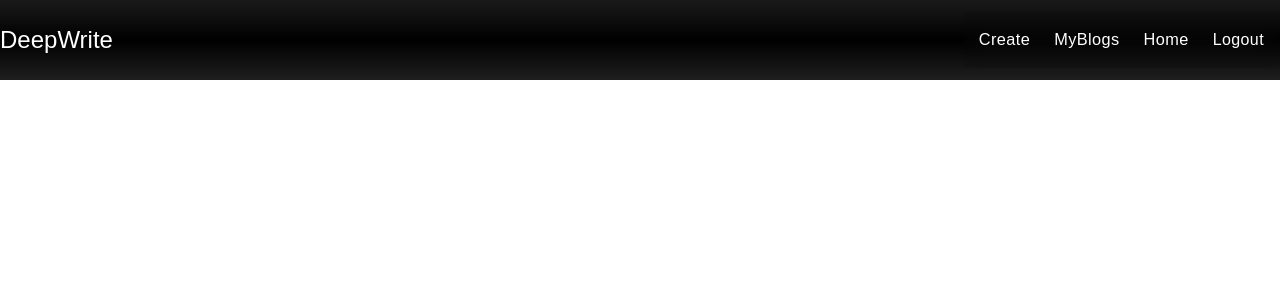
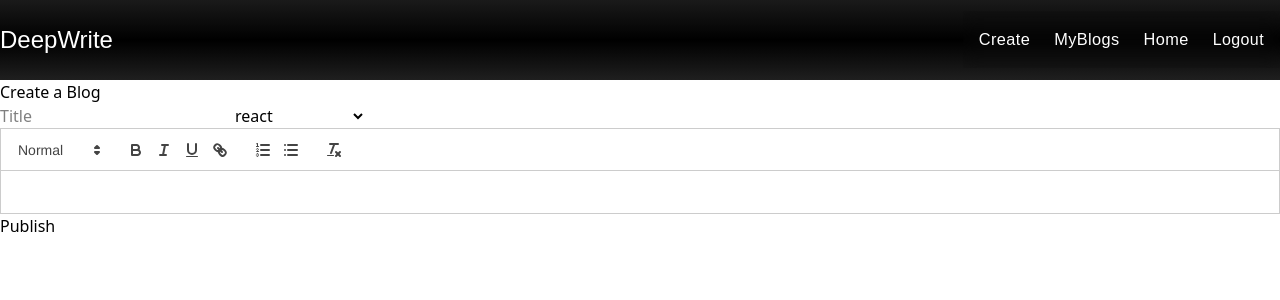
Before and after one commit to Bhargav2122/DeepWrite, a React app in the folder frontend/: page /create in a window 1280 px wide. Shown: the top 300 px of the page. Built offline with nearby package versions, Linux system fonts and the light colour scheme; sample sign-in values are in the browser's storage; the HTML template or start-up script is replaced by a standard one; a web font is replaced by a local one.

Commit message:
fix: BlogDetailsPage

```diff
--- a/frontend/src/App.jsx
+++ b/frontend/src/App.jsx
@@ -3,6 +3,11 @@ import Navbar from "./components/Navbar";
 import HomePage from "./pages/HomePage";
 import RegisterPage from "./pages/RegisterPage";
 import LoginPage from "./pages/loginPage";
+import BlogDeatilsPage from "./pages/BlogDeatilsPage";
+import CreateBlogPage from "./pages/CreateBlogPage";
+import ProtectedRoute from "./routes/ProtectedRoute";
+
+
 
 function App() {
   return (
@@ -14,6 +19,8 @@ function App() {
             <Route path="/" element={<HomePage />} />
             <Route path="/login" element={<LoginPage />} />
             <Route path="/register" element={<RegisterPage />} />
+            <Route path="/blogs/:id" element={<BlogDeatilsPage />} />
+            <Route path="/create" element={<ProtectedRoute><CreateBlogPage /></ProtectedRoute>} />
           </Routes>
         </main>
       </Router>
--- /dev/null
+++ b/frontend/src/pages/BlogDeatilsPage.jsx
@@ -0,0 +1,45 @@
+import React, { useEffect } from 'react'
+import { useDispatch, useSelector } from 'react-redux';
+import { useNavigate, Link, useParams } from 'react-router-dom'
+import {getBlog, removeBlog } from '../features/blog/blogSlice'
+import  sanitizeHTML   from '../utils/sanitizeHtml'
+
+
+const BlogDeatilsPage = () => {
+   const { id } = useParams();
+   const dispatch = useDispatch();
+   const navigate = useNavigate();
+   const { blog } = useSelector((s) => s.blogs)
+   const { user } = useSelector((s) => s.auth)
+
+   useEffect(() => {
+    dispatch(getBlog(id));
+   }, [dispatch, id]);
+
+   if(!blog) {
+    return <p>Loading...</p>
+   }
+
+   const canDelete = user && (user.role === 'admin' || user._id === blog.author?._id)
+   const handleDelete = async () => {
+            if(!window.confirm('Deleting this blog')) return;
+            await dispatch(removeBlog(blog._id)).unwrap();
+            navigate('/');
+   }
+
+  return (
+    <div>
+        <h1>{blog.title}</h1>
+        <p>By:{blog.author?.name || blog.author?.fullname || "Unknown"}</p>
+        <div dangerouslySetInnerHTML={{ __html: sanitizeHTML(blog.content)}} />
+            {canDelete && (
+                <div>
+                    <button onClick={handleDelete}>Delete</button>
+                </div>
+            )}
+
+    </div>
+  )
+}
+
+export default BlogDeatilsPage
--- /dev/null
+++ b/frontend/src/pages/CreateBlogPage.jsx
@@ -0,0 +1,44 @@
+import React, { useEffect, useState } from 'react'
+import { useDispatch } from 'react-redux';
+import { postBlog } from '../features/blog/blogSlice';
+import ReactQuill from 'react-quill'
+import "react-quill/dist/quill.snow.css"
+import { useNavigate } from 'react-router-dom';
+
+
+const CreateBlogPage = () => {
+
+   const [ title, setTitle ] = useState('');
+   const [ category, setCategory ] = useState('other');
+   const [content, setContent] = useState('')
+   const dispatch = useDispatch();
+   const navigate = useNavigate();
+
+   const handleSubmit = async (e) => {
+    e.preventDefault();
+    const res = await dispatch(postBlog({ title, category, content})).unwrap();
+     navigate(`/blogs/${res._id}`);
+   }
+
+   return (
+
+    <form onSubmit={handleSubmit}>
+        <h2>Create a Blog</h2>
+        <input type="text" value={title} onChange={(e) => setTitle(e.target.value)} placeholder='Title' required/>
+        <select value={category} onChange={(e) => setCategory(e.target.value)}>
+            <option value="" disabled>Select category</option>
+            <option value="react">react</option>
+            <option value="web">web</option>
+            <option value="ai">ai</option>
+            <option value="nature">nature</option>
+
+        </select>
+        <ReactQuill value={content} onChange={setContent} />
+        <button type='submit'>Publish</button>
+    </form>
+
+   )
+
+}
+
+export default CreateBlogPage
--- a/frontend/src/pages/RegisterPage.jsx
+++ b/frontend/src/pages/RegisterPage.jsx
@@ -6,13 +6,16 @@ import { Link, useNavigate } from "react-router-dom";
 const RegisterPage = () => {
   const dispatch = useDispatch();
   const [form, setForm] = useState({ fullname: "", email: "", password: "" });
+  const [loading, setLoading] = useState(false);
+
   const navigate = useNavigate();
 
   const handleSubmit = async (e) => {
     e.preventDefault();
+    setLoading(true);
     try {
-        await dispatch(registerUser(form)).unwrap();
-       navigate("/login");
+      await dispatch(registerUser(form)).unwrap();
+      navigate("/login");
     } catch (err) {
       console.log("register error", err);
     }
@@ -56,11 +59,22 @@ const RegisterPage = () => {
           className="w-full outline-none border-b m-2.5 text-sm"
           required
         />
-        <button type="submit" className="bg-white min-w-full text-black p-1 rounded-xs m-2.5 cursor-pointer text-md">
-          Register
+        <button
+          type="submit"
+          disabled={loading}
+          className="bg-white min-w-full text-black p-1 rounded-xs m-2.5 cursor-pointer text-md"
+        >
+          {loading ? (
+            <span className="h-4 w-4 border-2 border-black border-t-transparent rounded-full animate-spin"></span>
+          ) : (
+            "Register"
+          )}
         </button>
         <p className="text-[1rem] sm:text-sm">
-          Already have an account? <Link to="/login" className="underline text-blue-400">login</Link>
+          Already have an account?{" "}
+          <Link to="/login" className="underline text-blue-400">
+            login
+          </Link>
         </p>
       </form>
     </div>
--- a/frontend/src/routes/ProtectedRoute.jsx
+++ b/frontend/src/routes/ProtectedRoute.jsx
@@ -0,0 +1,12 @@
+import { useSelector } from "react-redux"
+import { Navigate } from "react-router-dom";
+
+const ProtectedRoute = ({ children, adminOnly = false}) => {
+    const {user} = useSelector((s) => s.auth);
+    if(!user) return <Navigate to='/login' replace/>;
+    if(adminOnly && user.role !== 'admin'){
+        return <Navigate to='/'replace/>
+    }
+    return children;
+}
+export default ProtectedRoute;
--- a/frontend/src/utils/sanitizeHtml.js
+++ b/frontend/src/utils/sanitizeHtml.js
@@ -1,8 +1,10 @@
 import DomPurify from 'dompurify';
 
-export default sanitizeHTML = (html) => {
+const  sanitizeHTML = (html) => {
     if(!html) {
         return "";
     }
     return DomPurify.sanitize(html);
 };
+
+export default sanitizeHTML;
```
